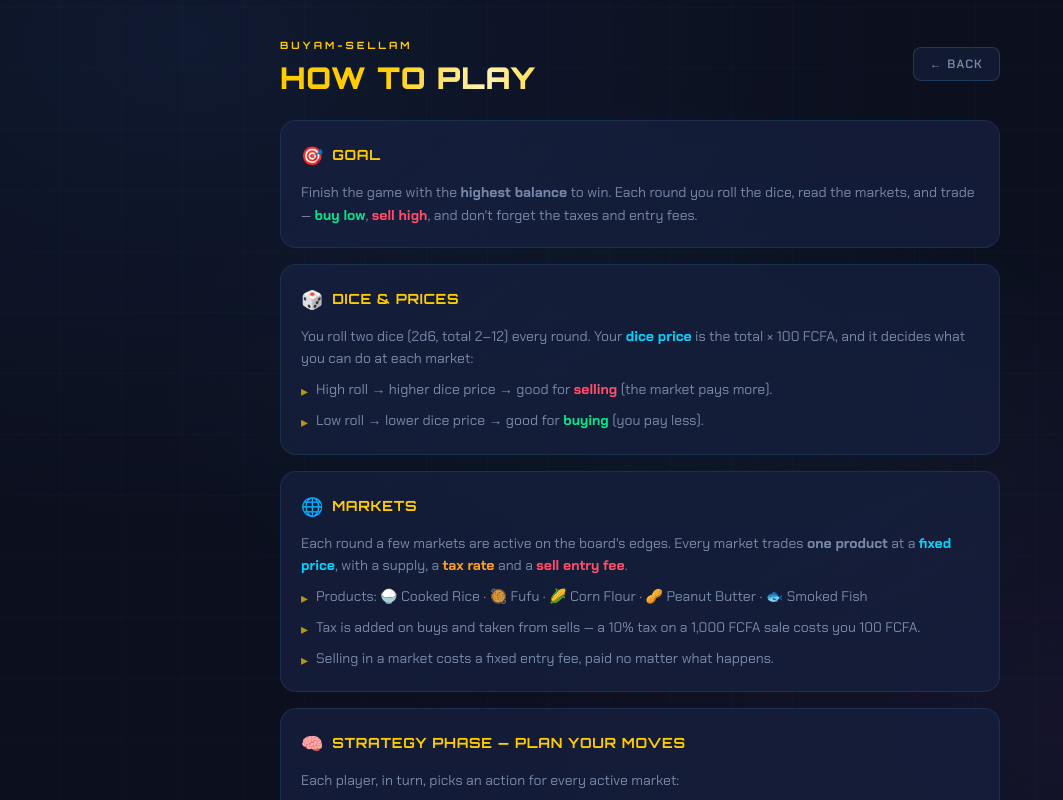
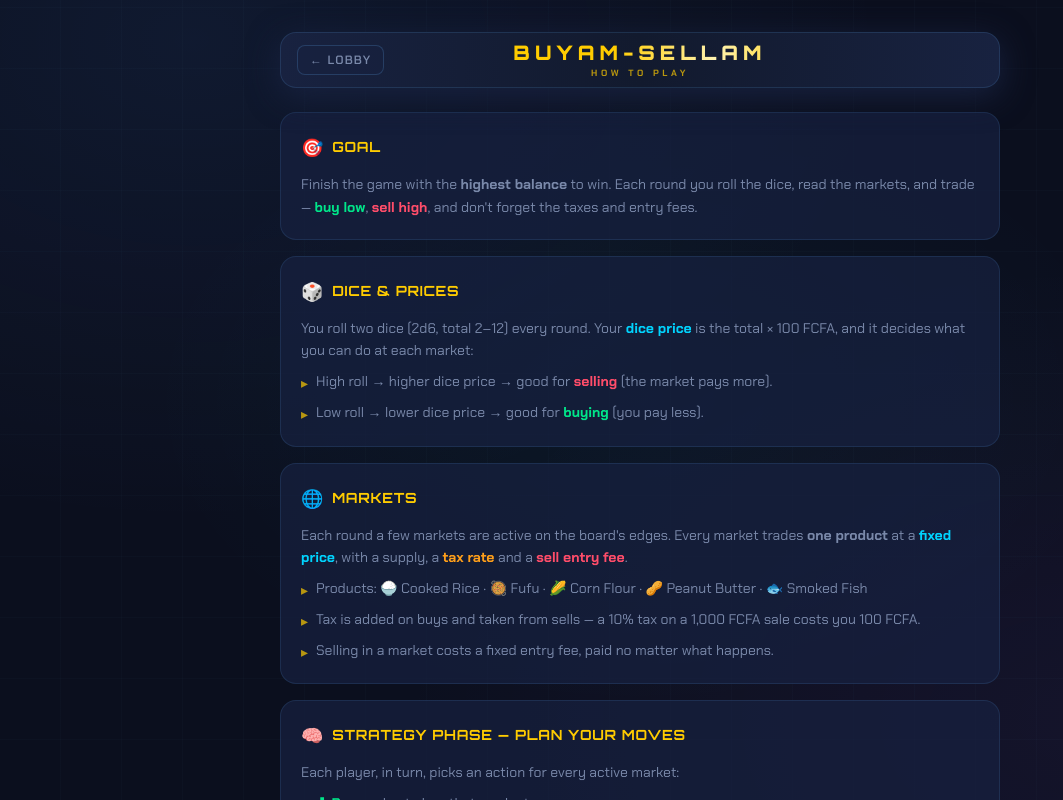
Before and after one commit to KameniAlexNea/buyam-sellam, a Next.js app in the folder frontend/: page /help in a window 1280 px wide. Shown: the top 800 px of the page, without its empty margins (0-1063 px from the left). Built offline with nearby package versions, Linux system fonts and the light colour scheme.

Commit message:
feat: update the header of all pages

```diff
--- a/frontend/app/help/page.tsx
+++ b/frontend/app/help/page.tsx
@@ -1,6 +1,7 @@
 import type { Metadata } from "next";
 import Link from "next/link";
 import HelpContent from "@/components/HelpContent";
+import GameHeader from "@/components/GameHeader";
 
 export const metadata: Metadata = {
   title: "How to Play — Buyam-Sellam",
@@ -10,22 +11,7 @@ export const metadata: Metadata = {
 export default function HelpPage() {
   return (
     <div className="mx-auto max-w-3xl space-y-6 px-4 py-8 sm:px-6">
-      <header className="flex items-center justify-between gap-3">
-        <div>
-          <span className="font-display text-[10px] font-bold uppercase tracking-[0.3em] text-gold">
-            Buyam-Sellam
-          </span>
-          <h1 className="text-shimmer mt-1 font-display text-2xl font-black uppercase tracking-wide sm:text-3xl">
-            How to play
-          </h1>
-        </div>
-        <Link
-          href="/"
-          className="shrink-0 rounded-lg border border-[rgba(100,180,255,0.2)] bg-card/60 px-4 py-2 text-xs font-semibold uppercase tracking-widest text-dim transition-colors hover:border-gold/40 hover:text-gold"
-        >
-          ← Back
-        </Link>
-      </header>
+      <GameHeader subtitle="How to play" help={false} />
 
       <HelpContent />
 
--- a/frontend/components/GameHeader.tsx
+++ b/frontend/components/GameHeader.tsx
@@ -10,6 +10,8 @@ interface GameHeaderProps {
   actions?: React.ReactNode;
   /** Show the ← Lobby back link (default true). */
   back?: boolean;
+  /** Show the ❓ Help link (default true; hide on the help page itself). */
+  help?: boolean;
   /** Small subtitle under the title (e.g. the phase). */
   subtitle?: string;
 }
@@ -23,6 +25,7 @@ export default function GameHeader({
   badges,
   actions,
   back = true,
+  help = true,
   subtitle,
 }: GameHeaderProps) {
   return (
@@ -55,7 +58,7 @@ export default function GameHeader({
       {/* Right: controls */}
       <div className="flex items-center gap-2">
         {actions}
-        <HelpLink />
+        {help && <HelpLink />}
       </div>
     </header>
   );
--- a/frontend/components/Lobby.tsx
+++ b/frontend/components/Lobby.tsx
@@ -190,13 +190,12 @@ export default function Lobby() {
         <span className="font-display text-[11px] font-bold uppercase tracking-[0.4em] text-gold">
           🎲 Marketplace Trading Game
         </span>
-        <h1 className="text-shimmer mt-4 font-display text-5xl font-black uppercase tracking-wider sm:text-7xl">
-          Buyam-Sellam
-        </h1>
+        <p className="text-shimmer mx-auto mt-4 max-w-2xl font-display text-2xl font-black uppercase tracking-wider sm:text-3xl">
+          Roll the dice, read the markets, trade your way to riches.
+        </p>
         <p className="mx-auto mt-4 max-w-xl text-sm leading-relaxed text-dim sm:text-base">
-          Roll the dice, read the markets, and trade your way to riches. Buy low,
-          sell high, pay your taxes — and out-trade your rivals for the highest
-          balance.
+          Buy low, sell high, pay your taxes — and out-trade your rivals for the
+          highest balance.
         </p>
         <div className="mt-6 flex items-center justify-center gap-3">
           <Dice die1={4} die2={5} total={9} label="" size="lg" rolling />
```
